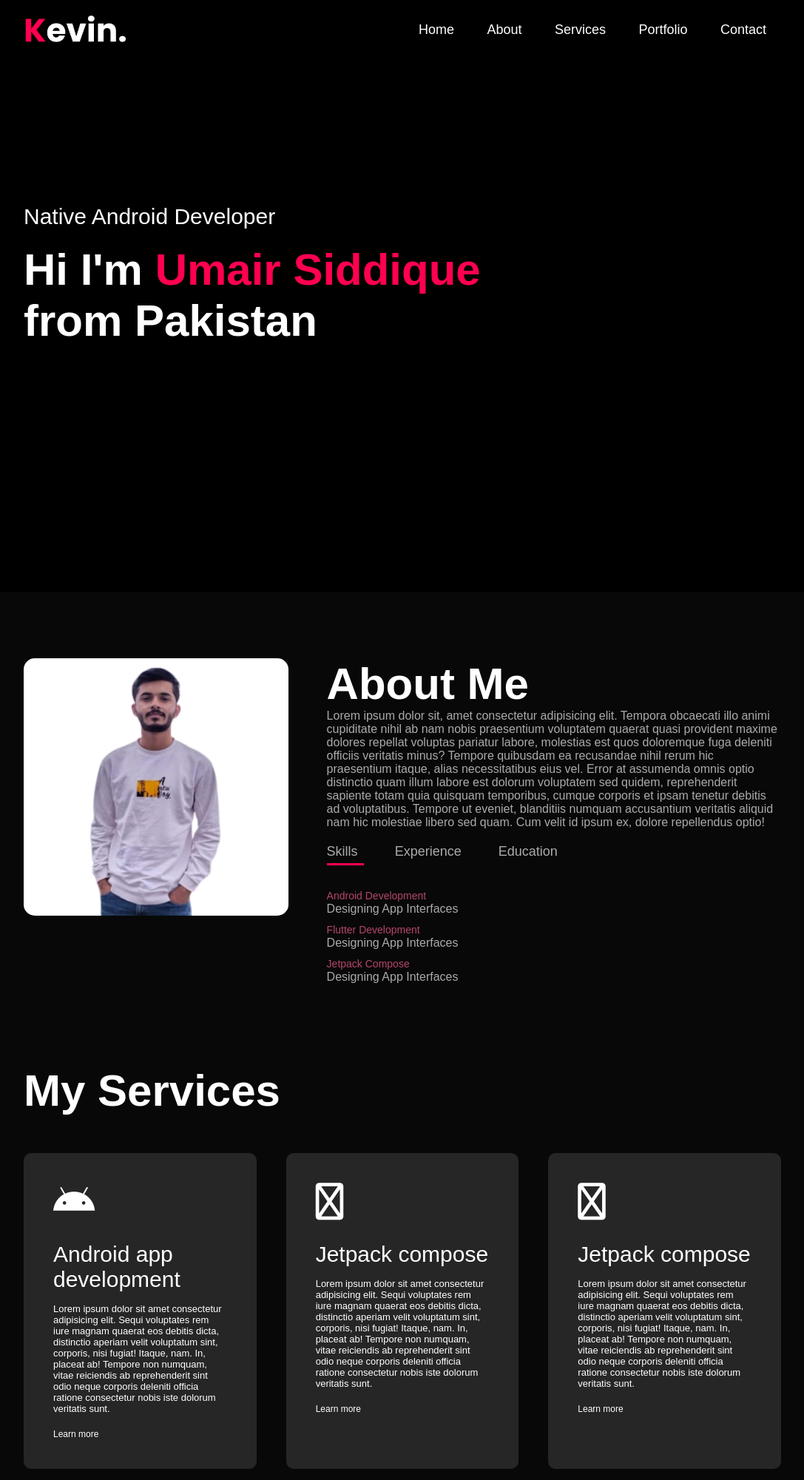
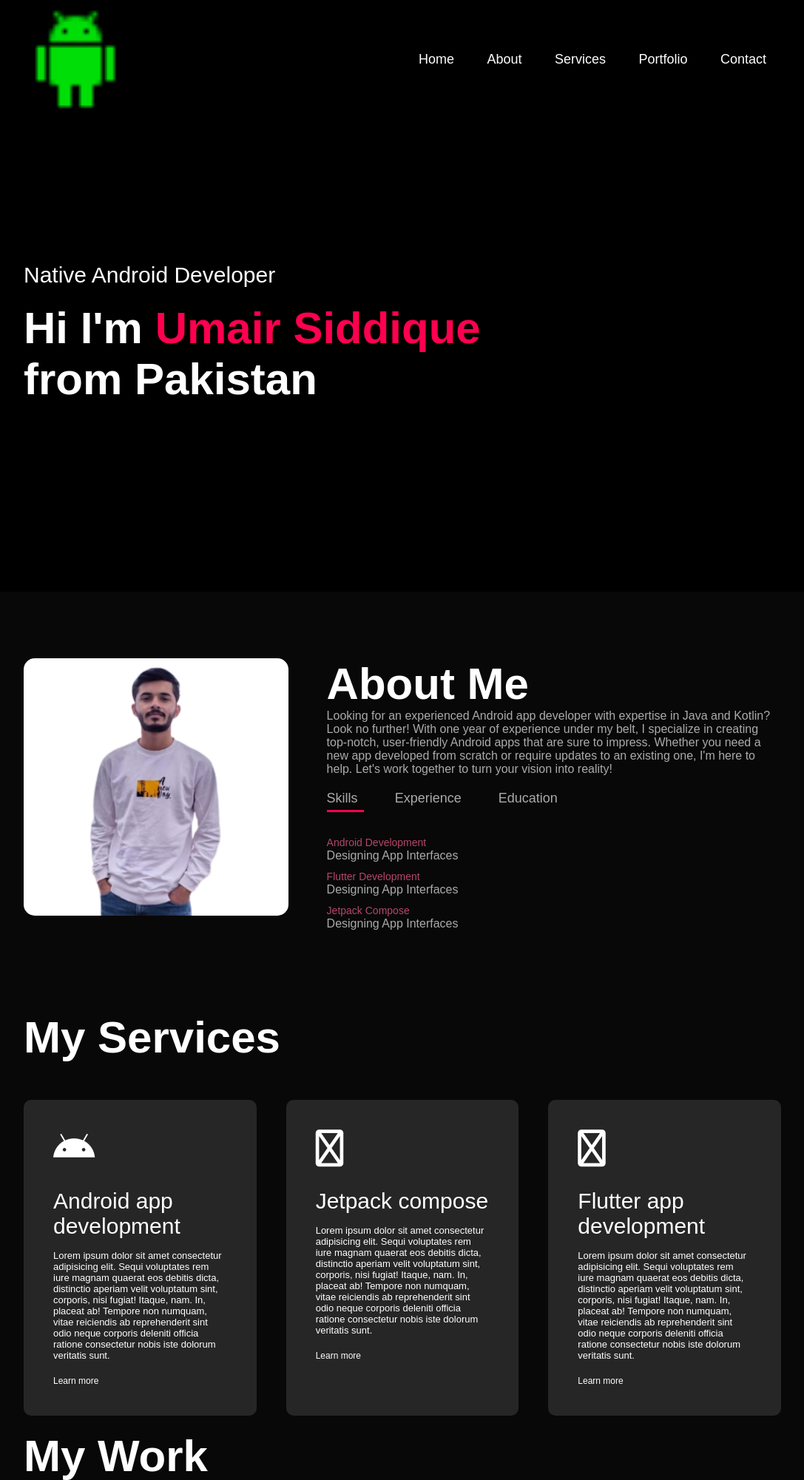
Before and after one commit to UmairSiddique1/Portfolio-website, a plain HTML site: page index.html in a window 1280 px wide. Shown: the top 2001 px of the page at 74% size, without its empty margins (96-1183 px from the left). Drawn offline with Linux system fonts and the light colour scheme.

Commit message:
description changes, logo changed

```diff
--- a/index.html
+++ b/index.html
@@ -12,7 +12,7 @@
     <div id="header">
         <div class="container">
             <nav>
-                <img src="profileimg/logo.png" class="logo">
+                <img src="profileimg/android-icon.png" class="logo">
                 <ul id="sidemenu">
                     <li><a href="#">Home</a></li>
                     <li><a href="#about">About</a></li>
@@ -39,7 +39,7 @@
                 </div>
                 <div class="about-col-2">
                     <h1 class="sub-title">About Me</h1>
-                 <p>Lorem ipsum dolor sit, amet consectetur adipisicing elit. Tempora obcaecati illo animi cupiditate nihil ab nam nobis praesentium voluptatem quaerat quasi provident maxime dolores repellat voluptas pariatur labore, molestias est quos doloremque fuga deleniti officiis veritatis minus? Tempore quibusdam ea recusandae nihil rerum hic praesentium itaque, alias necessitatibus eius vel. Error at assumenda omnis optio distinctio quam illum labore est dolorum voluptatem sed quidem, reprehenderit sapiente totam quia quisquam temporibus, cumque corporis et ipsam tenetur debitis ad voluptatibus. Tempore ut eveniet, blanditiis numquam accusantium veritatis aliquid nam hic molestiae libero sed quam. Cum velit id ipsum ex, dolore repellendus optio!</p>
+                 <p>Looking for an experienced Android app developer with expertise in Java and Kotlin? Look no further! With one year of experience under my belt, I specialize in creating top-notch, user-friendly Android apps that are sure to impress. Whether you need a new app developed from scratch or require updates to an existing one, I'm here to help. Let's work together to turn your vision into reality!</p>
                 <div class="tab-titles">
                     <p class="tab-links active-links" onclick="opentab('skills')">Skills</p>
                     <p class="tab-links" onclick="opentab('experience')">Experience</p>
@@ -54,9 +54,9 @@
                 </div>
                 <div class="tab-contents" id="experience">
                     <ul>
-                    <li><span>2021-Curent</span><br>  Designing App Interfaces at devsinc</li>
+                    <li><span>2021-Curent</span><br>  Designing App Interfaces at Dummy institute</li>
                     <li><span>2029 - 2021</span><br>  Designing App Interfaces at Dummy Institute</li>
-                    <li><span>2017 - 1019</span><br>  Designing App Interfaces at Home Institute</li>
+                    <li><span>2017 - 1019</span><br>  Designing App Interfaces at Dummy Institute</li>
                 </ul>
                 </div>
                 <div class="tab-contents" id="education">
@@ -90,7 +90,7 @@
         </div>
         <div>
             <i class="fa-sharp fa-regular fa-mobile-button"></i>
-            <h2>Jetpack compose</h2>
+            <h2>Flutter app development</h2>
             <p>Lorem ipsum dolor sit amet consectetur adipisicing elit. Sequi voluptates rem iure magnam quaerat eos debitis dicta, distinctio aperiam velit voluptatum sint, corporis, nisi fugiat! Itaque, nam. In, placeat ab! Tempore non numquam, vitae reiciendis ab reprehenderit sint odio neque corporis deleniti officia ratione consectetur nobis iste dolorum veritatis sunt.</p>
             <a href="#">Learn more</a>
         </div>
```
Also changed, not shown: profileimg/android-icon.png (added).
